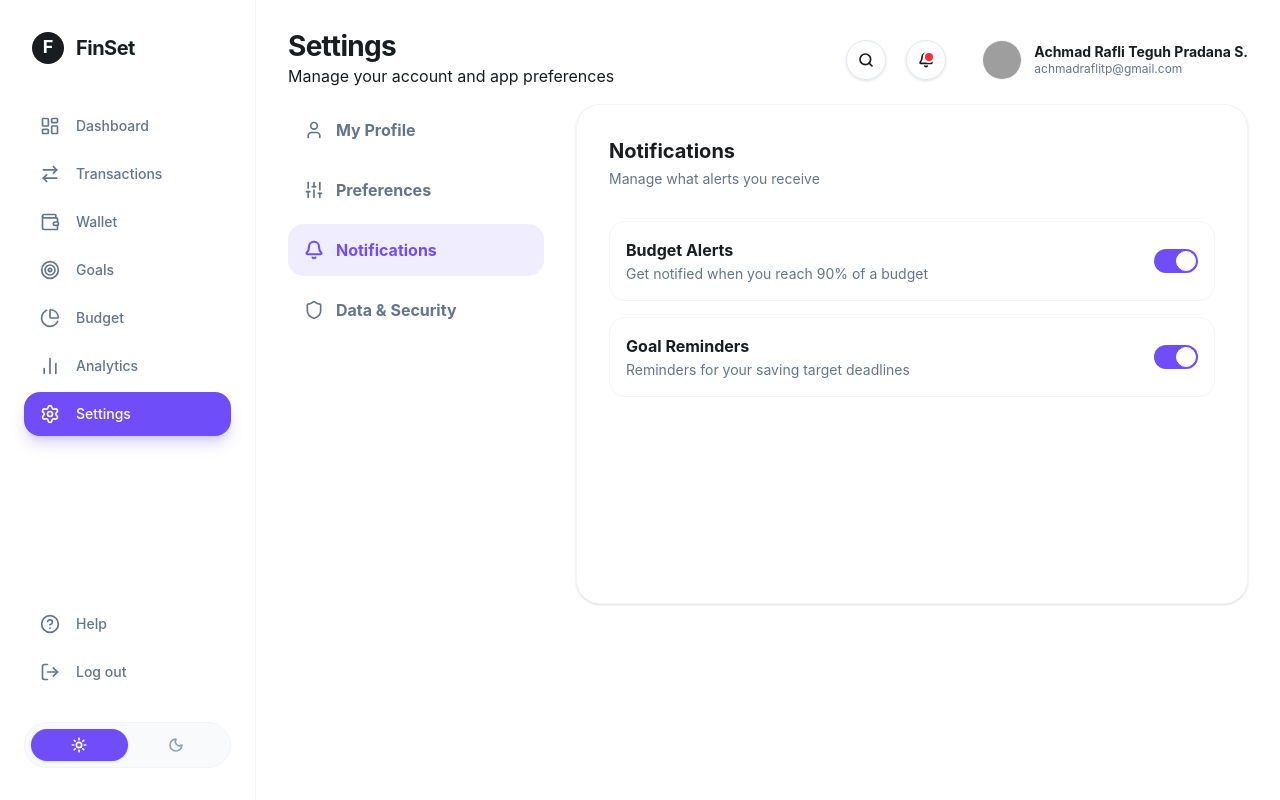
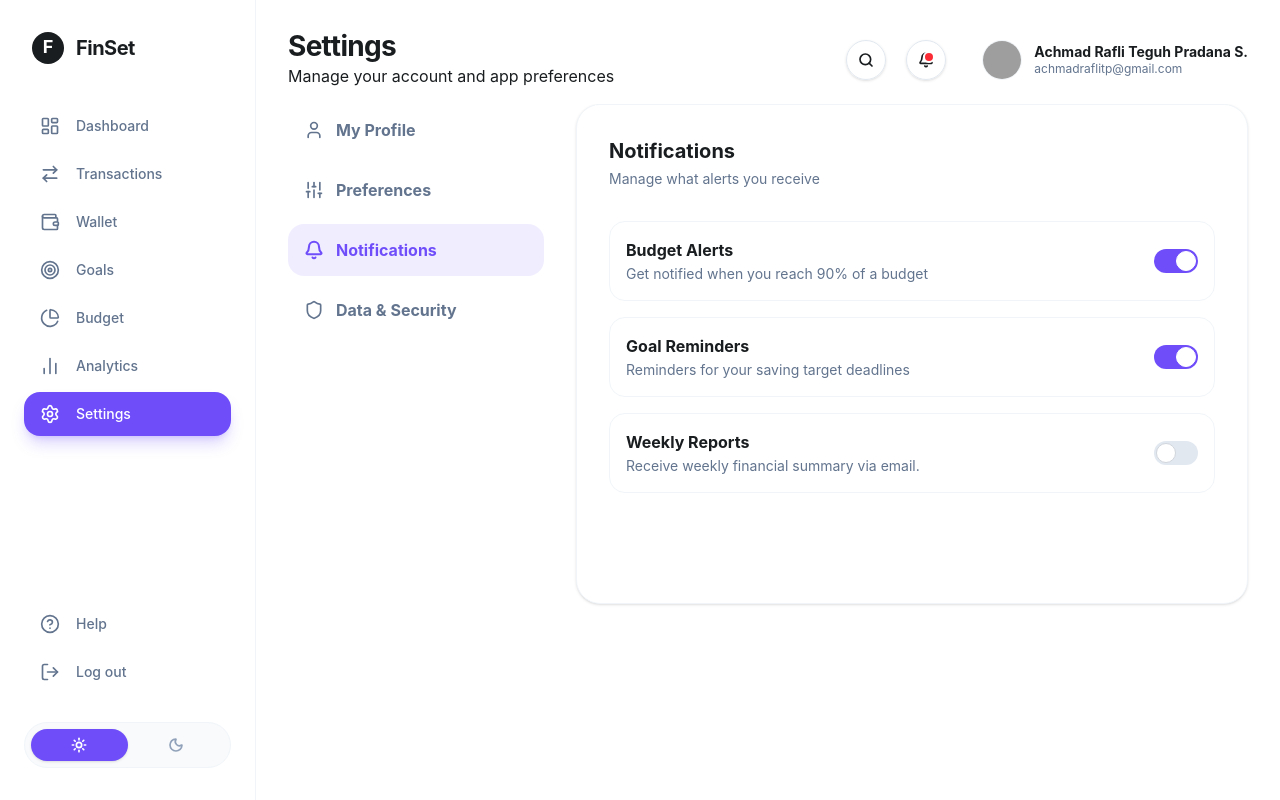
Before and after one commit to achraflyy48/FINSET-APP, a Vue app: page /settings in a window 1280 px wide. Both pictures are taken after a click on the button "Notifications". Built offline with nearby package versions, Linux system fonts and the light colour scheme; grey boxes are pictures that could not be loaded.

Commit message:
feat: add toggle for weekly financial reports in notification settings

```diff
--- a/src/views/SettingsView.vue
+++ b/src/views/SettingsView.vue
@@ -250,6 +250,24 @@ const notifSettings = ref({
               ></div>
             </div>
           </label>
+
+          <!--TOGGLE 3-->
+          <label
+            class="flex items-center justify-between p-4 border border-slate-100 rounded-2xl cursor-pointer hover:bg-slate-50 transition-colors"
+          >
+            <div>
+              <h4 class="font-bold text-[#1A1D1F]">Weekly Reports</h4>
+              <p class="text-sm text-slate-500 mt-0.5">
+                Receive weekly financial summary via email.
+              </p>
+            </div>
+            <div class="relative">
+              <input type="checkbox" v-model="notifSettings.weeklyReports" class="sr-only peer" />
+              <div
+                class="w-11 h-6 bg-slate-200 peer-focus:outline-none rounded-full peer peer-checked:after:translate-x-full peer-checked:after:border-white after:content-[''] after:absolute after:top-[2px] after:left-[2px] after:bg-white after:border-gray-300 after:border after:rounded-full after:h-5 after:w-5 after:transition-all peer-checked:bg-[#6F4EFA]"
+              ></div>
+            </div>
+          </label>
         </div>
       </div>
     </div>
```
